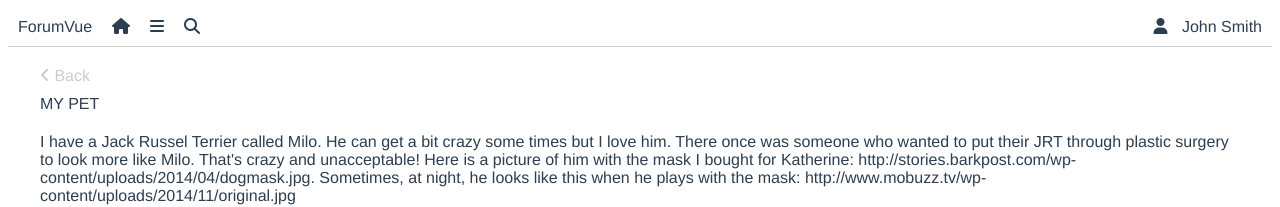
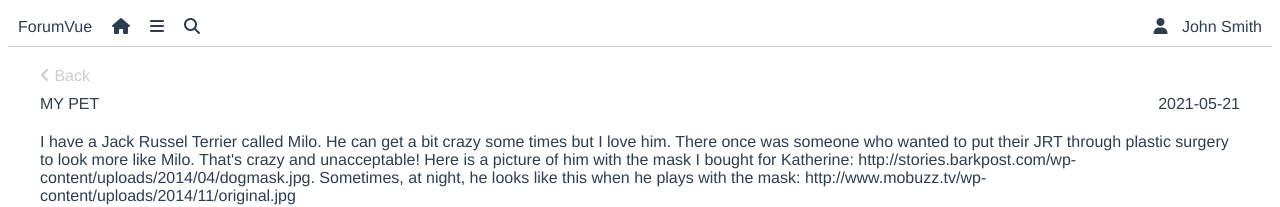
Before and after one commit to KristijanJ/vue-forum, a Vue app: page /board/1/post/1 in a window 1280 px wide. Shown: the top 207 px of the page. Built offline with nearby package versions, Linux system fonts and the light colour scheme.

Commit message:
fix date and sorting

```diff
--- a/src/assets/mocks/forumBoardsMockData.js
+++ b/src/assets/mocks/forumBoardsMockData.js
@@ -37,7 +37,7 @@ const getAnnouncementPosts = () => {
             id: 0,
             title: 'Our goals for 2022',
             text: 'Our main goal for 2022 is to be awesome!',
-            createdAt: '1602534058632',
+            createdAt: '2021-08-21',
             userPhoto: 'user_one.png',
             boardId: 0,
             comments: [
@@ -63,7 +63,7 @@ const getAnnouncementPosts = () => {
             id: 1,
             title: 'Important notes',
             text: 'Stay awesome',
-            createdAt: '1612534058632',
+            createdAt: '2021-05-21',
             userPhoto: 'user_two.jpg',
             boardId: 0,
             comments: []
@@ -77,7 +77,7 @@ const getGeneralDiscussionPosts = () => {
             id: 0,
             title: 'What kind of pets you have',
             text: "I'm curious to know what kind of pets the forum users have. I thought this could be a nice way to get to know each other a little better, so I'll start! My dog is a five month old Italian mastiff (Cane Corso). Since I got him from Barcelona I thought a Spanish name would be suitable, and I named him Don Jefe, or Jefe for short (which means \"boss man\"). Jefe is a cute, little beast who eats 1.5 kg raw meat every day. He love to fart, snore and play.",
-            createdAt: '1202534058632',
+            createdAt: '2022-01-12',
             userPhoto: 'user_three.jpg',
             boardId: 1,
             comments: []
@@ -86,7 +86,7 @@ const getGeneralDiscussionPosts = () => {
             id: 1,
             title: 'My pet',
             text: "I have a Jack Russel Terrier called Milo. He can get a bit crazy some times but I love him. There once was someone who wanted to put their JRT through plastic surgery to look more like Milo. That's crazy and unacceptable! Here is a picture of him with the mask I bought for Katherine: http://stories.barkpost.com/wp-content/uploads/2014/04/dogmask.jpg. Sometimes, at night, he looks like this when he plays with the mask: http://www.mobuzz.tv/wp-content/uploads/2014/11/original.jpg",
-            createdAt: '1302534058632',
+            createdAt: '2021-05-21',
             userPhoto: 'user_four.jpg',
             boardId: 1,
             comments: []
@@ -95,7 +95,7 @@ const getGeneralDiscussionPosts = () => {
             id: 2,
             title: 'Jamaican food',
             text: 'In Jamaica you can get a steak and kidney pie for $1.75, a chicken and mushroom pie for $1.60 and an apple pie for $2.15. In St Kitts and Nevis a steak and kidney pie will cost you $2, a chicken pie (without mushrooms) is $1.70 and a cherry pie can be yours for $1.95. In Trinidad and Tobago, that steak and kidney pie comes in at $2.50, but you can buy two for $3.50, while the chicken and mushroom pie is $2.25, or two for $3.25. They also offer meat and potato pie for $2, or two for $3. Their apple pies and cherry pies are often sold for $2.75, or two (any combination) for $4.75. Those my friends are the Pie Rates of the Caribbean.',
-            createdAt: '1402534058632',
+            createdAt: '2022-02-18',
             userPhoto: 'user_two.jpg',
             boardId: 1,
             comments: [
--- a/src/components/PostView.vue
+++ b/src/components/PostView.vue
@@ -1,6 +1,7 @@
 <template>
     <div class="page-header">
-        {{ post.title }}
+        <span>{{ post.title }}</span>
+        <span class="m-auto-l">{{ formattedCreatedAt }}</span>
     </div>
     <div class="post-text">
         {{ post.text }}
@@ -21,6 +22,13 @@ export default {
             type: Object,
             required: true
         }
+    },
+    computed: {
+        formattedCreatedAt () {
+            console.log(this.post.createdAt);
+            const date = new Date(this.post.createdAt);
+            return date.toISOString().split('T')[0];
+        }
     }
 };
 </script>
--- a/src/store/getters.js
+++ b/src/store/getters.js
@@ -7,6 +7,8 @@ export default {
                 ...board.posts
             ];
         });
-        return posts.sort((a, b) => b.createdAt - a.createdAt);
+        return posts.sort((a, b) => {
+            return new Date(b.createdAt).getTime() - new Date(a.createdAt).getTime();
+        });
     }
 };
--- a/src/store/mutations.js
+++ b/src/store/mutations.js
@@ -3,7 +3,7 @@ export default {
         const newPost = {
             ...data.newPost,
             id: state.forumBoards[data.boardId].posts.length,
-            createdAt: new Date().getTime(),
+            createdAt: new Date().toISOString().split('T')[0],
             userPhoto: '',
             boardId: data.boardId,
             comments: []
```
